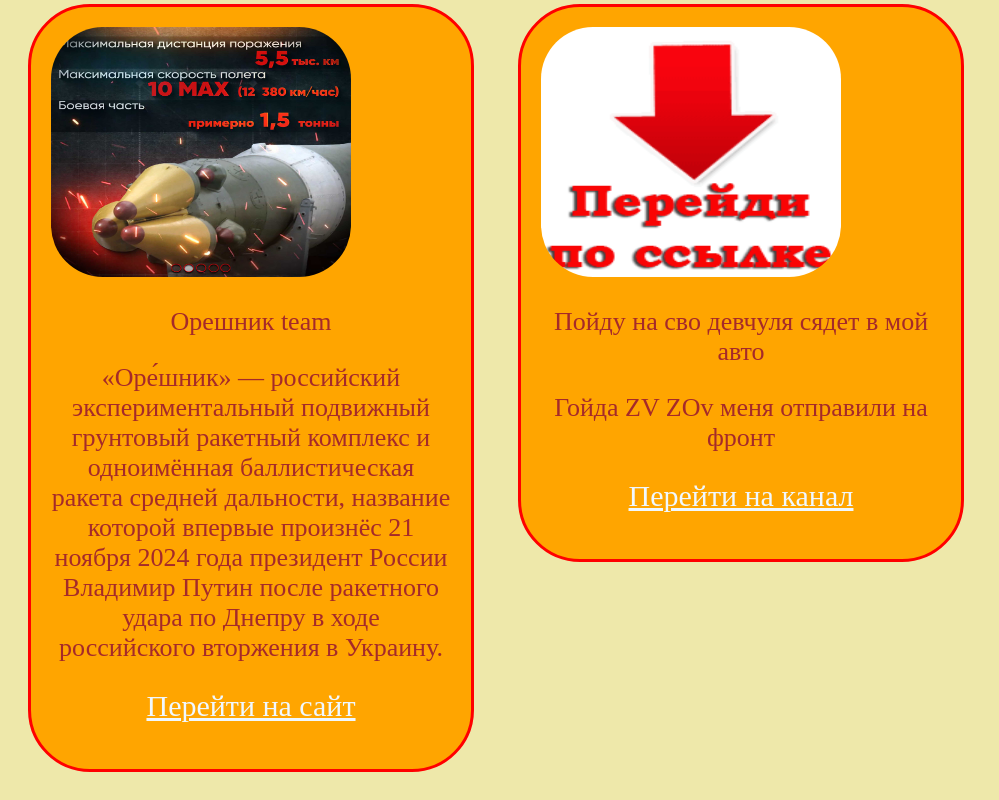
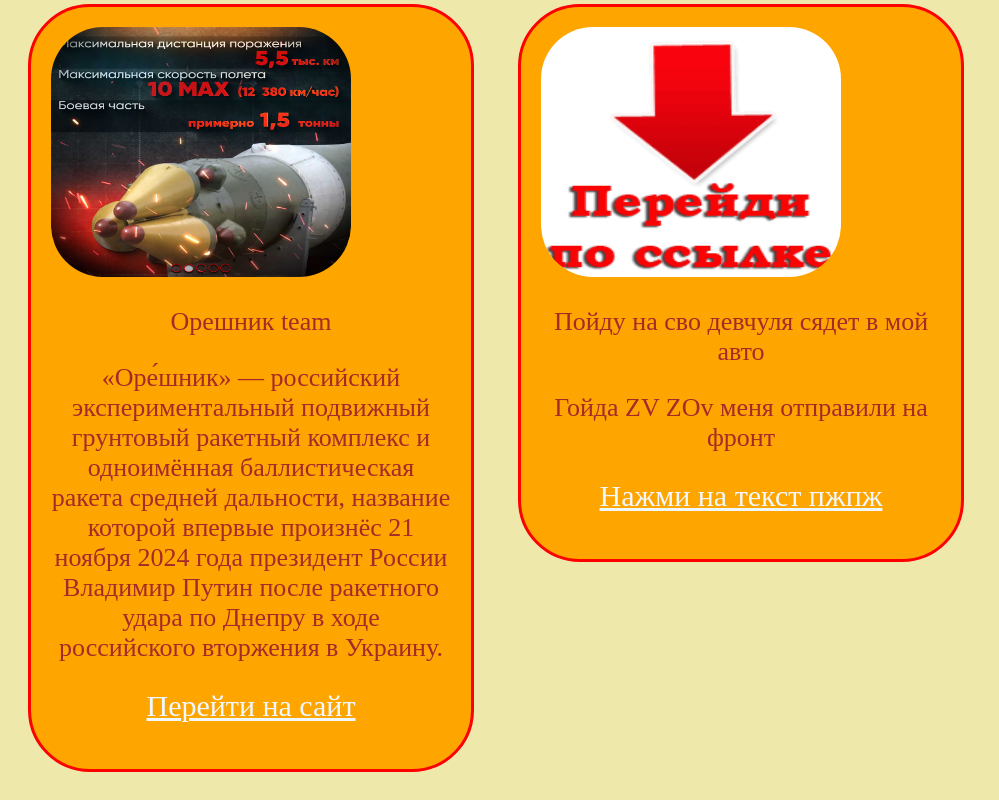
Before and after one commit to DewCod/test_server, a plain HTML site: page SVO.html in a window 1280 px wide. Shown: the part 1043-1843 px from the top of the page, without its empty margins (0-999 px from the left). Drawn offline with Linux system fonts and the light colour scheme.

Commit message:
Update SVO.html

```diff
--- a/SVO.html
+++ b/SVO.html
@@ -39,7 +39,7 @@
         <img src="img/strelka.png">
         <p>Пойду на сво девчуля сядет в мой авто<p>
         <p>Гойда ZV ZOv меня отправили на фронт<p>
-    <a href="https://contract.gosuslugi.ru/">Перейти на канал</a>
+    <a href="https://contract.gosuslugi.ru/">Нажми на текст пжпж</a>
 </article>
 
 </body>
```
